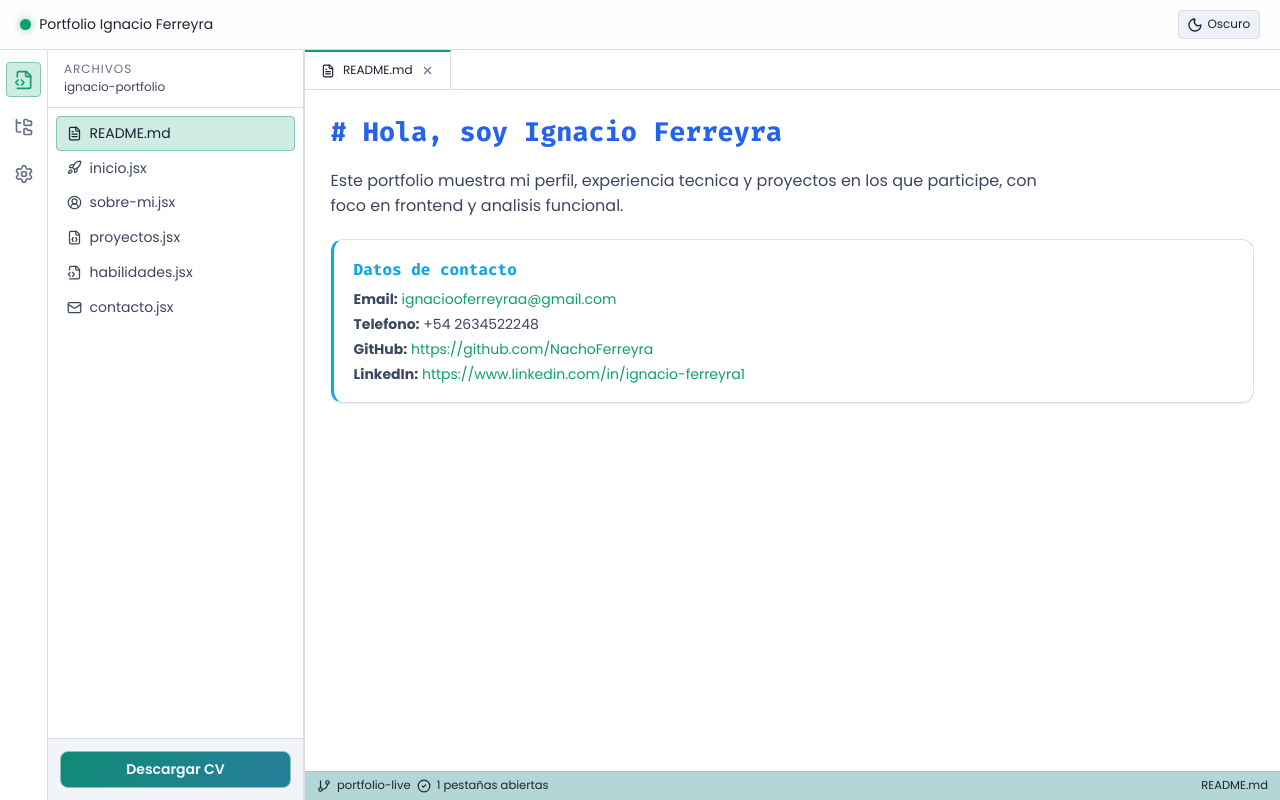
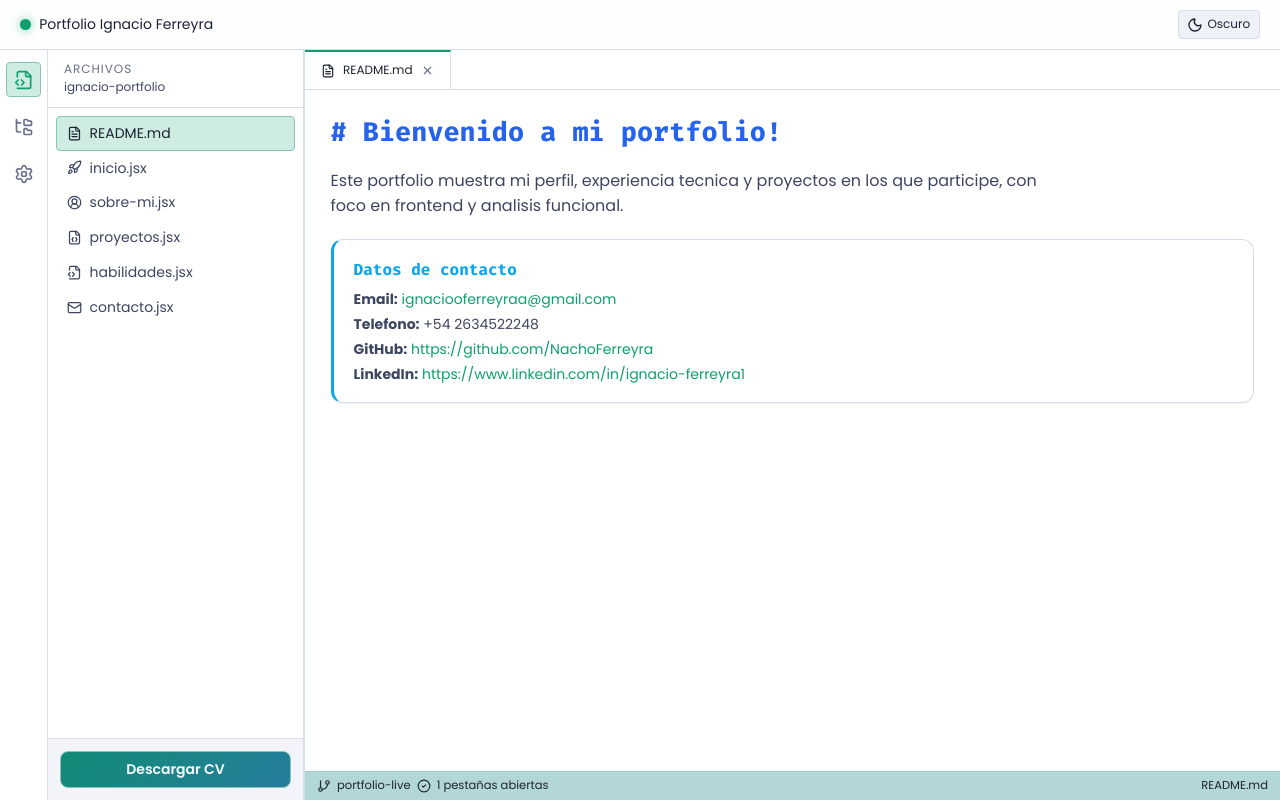
Before and after one commit to NachoFerreyra/Portfolio-Ignacio-Ferreyra, a React (Vite) app: page / in a window 1280 px wide. Built offline with nearby package versions, Linux system fonts and the light colour scheme.

Commit message:
refactor: update greeting in Readme component to enhance welcome message

```diff
--- a/src/components/Readme/Readme.jsx
+++ b/src/components/Readme/Readme.jsx
@@ -4,7 +4,7 @@ import styles from "./Readme.module.scss";
 const Readme = () => {
   return (
     <section className={styles.readme}>
-      <h1># Hola, soy {profile.name}</h1>
+      <h1># Bienvenido a mi portfolio!</h1>
 
       <p>
         Este portfolio muestra mi perfil, experiencia tecnica y proyectos en los
```
